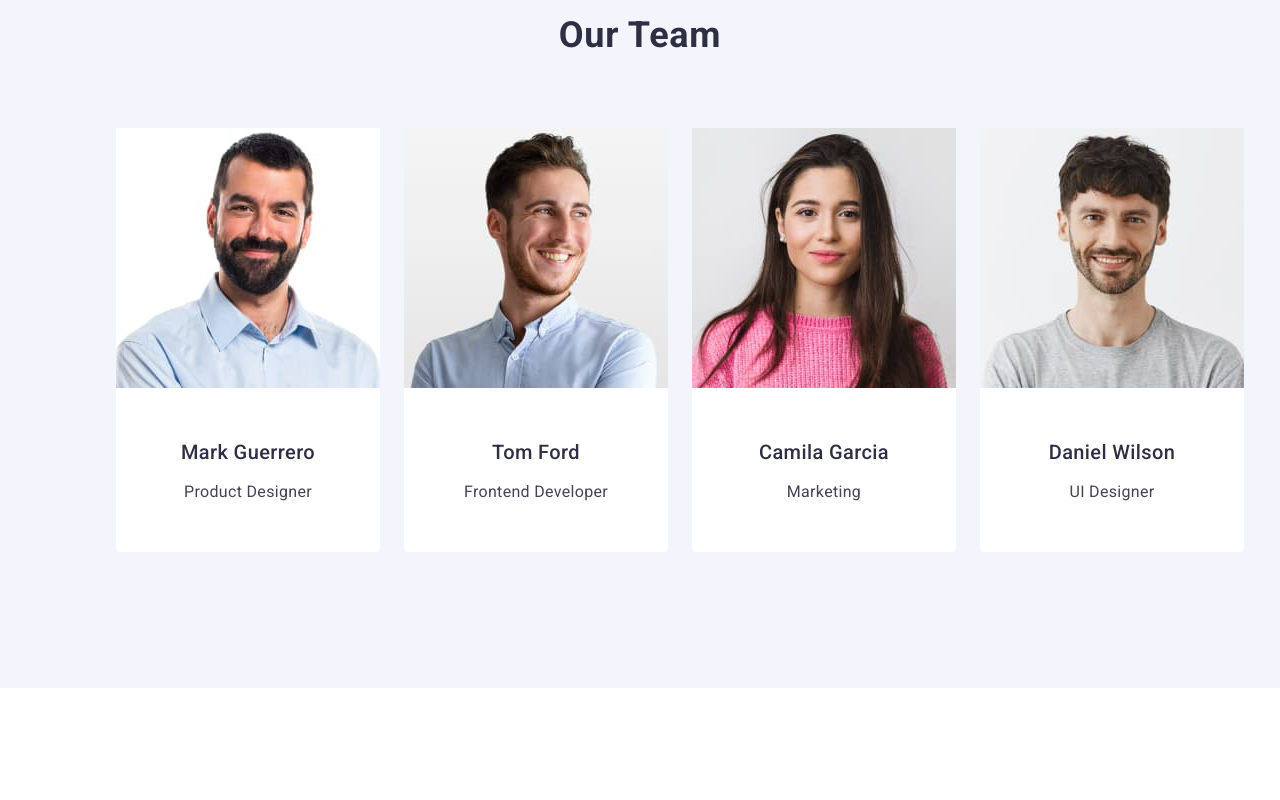
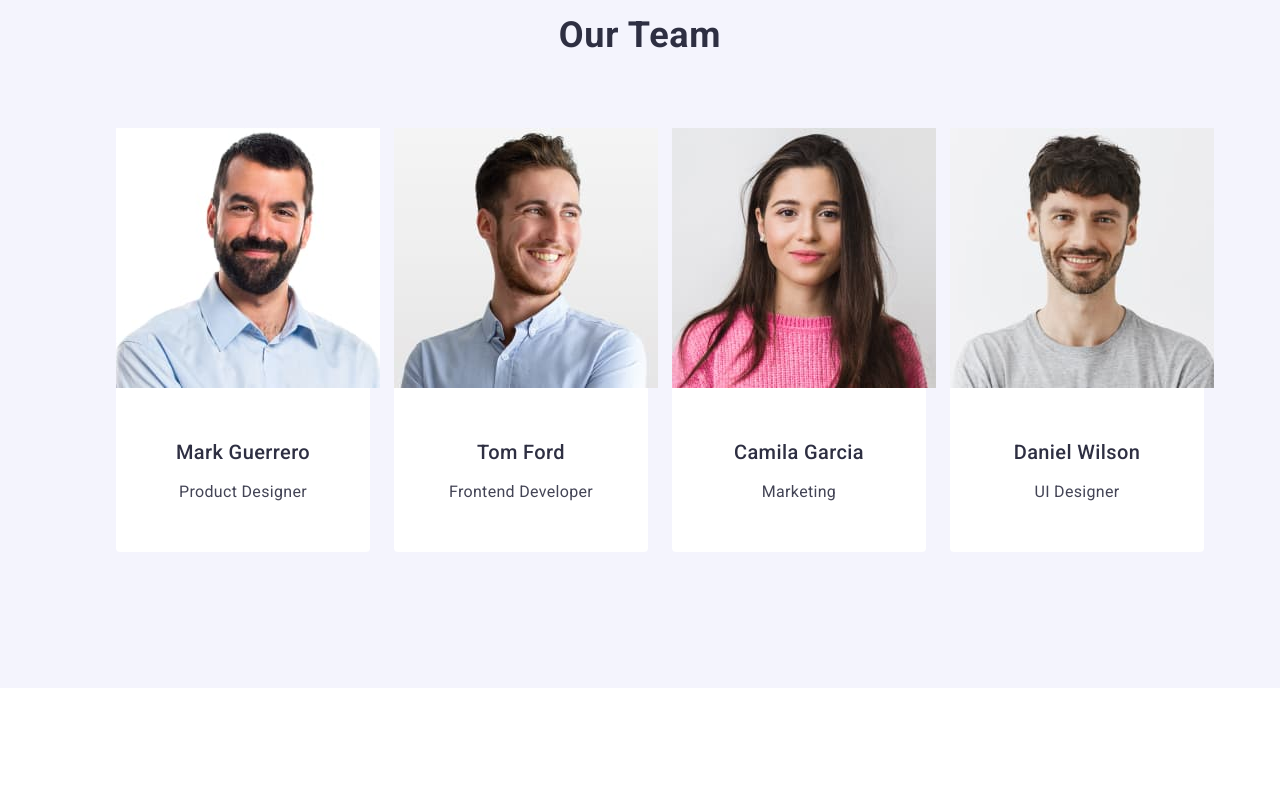
Before and after one commit to przytop/goit-markup-hw-03, a plain HTML site: page index.html in a window 1280 px wide. Shown: the part 1280-2080 px from the top of the page. Drawn offline with nearby package versions, Linux system fonts and the light colour scheme.

Commit message:
Edit styles.css

```diff
--- a/css/styles.css
+++ b/css/styles.css
@@ -178,7 +178,7 @@ img {
 
 .team .container .cards .card {
   background-color: #ffffff;
-  flex-basis: calc((100% - 3 * 24px) / 4);
+  width: calc((100% - 72px) / 4);
   border-radius: 0px 0px 4px 4px;
 }
 
@@ -237,6 +237,7 @@ img {
 }
 
 .portfolio .container .cards .card .title {
+  margin-bottom: 8px;
   font-weight: 500;
   font-size: 20px;
   line-height: 1.2;
@@ -245,7 +246,6 @@ img {
 }
 
 .portfolio .container .cards .card .text {
-  margin-bottom: 8px;
   line-height: 1.5;
   letter-spacing: 0.02em;
   color: #434455;
```
